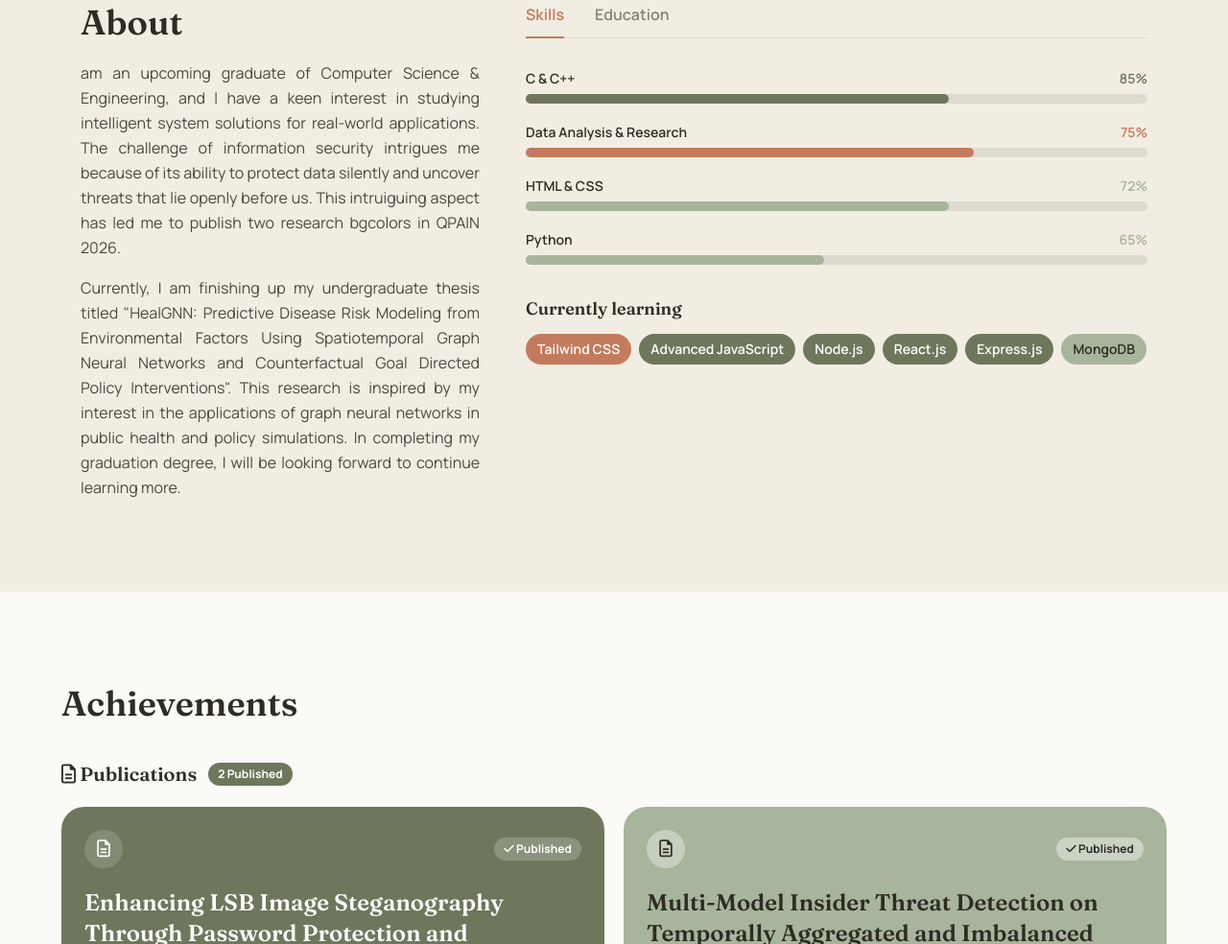
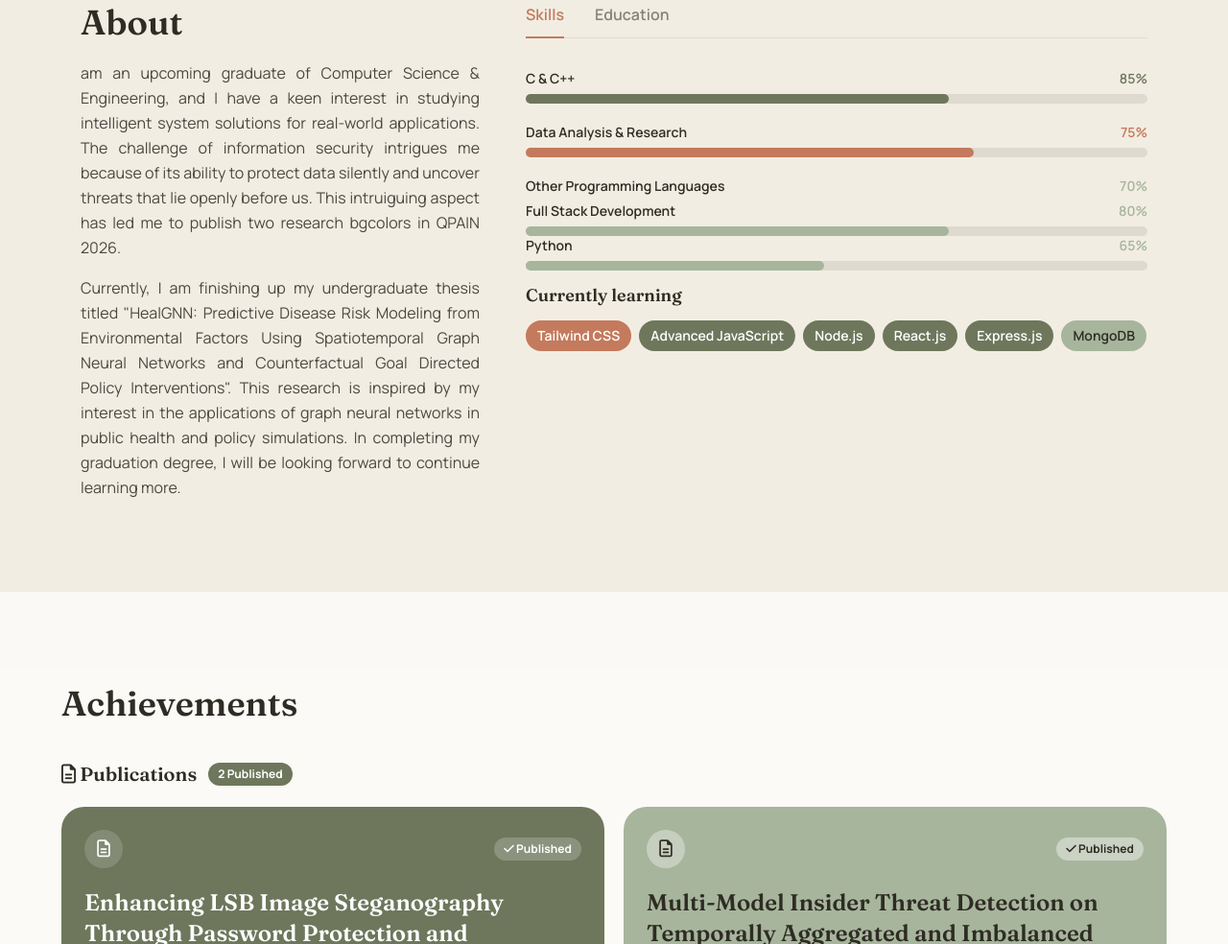
Before and after one commit to akhi-moon/portfolio, a plain HTML site: page index.html in a window 1280 px wide. Shown: the part 829-1813 px from the top of the page at 96% size. Drawn offline with nearby package versions, Linux system fonts and the light colour scheme.

Commit message:
Update index.html

```diff
--- a/index.html
+++ b/index.html
@@ -140,8 +140,14 @@
 
       <div>
         <div class="flex items-center justify-between mb-1.5">
-          <span class="font-semibold text-sm">HTML &amp; CSS</span>
-          <span class="font-semibold text-sm" style="color:var(--sage)">72%</span>
+          <span class="font-semibold text-sm">Other Programming Languages</span>
+          <span class="font-semibold text-sm" style="color:var(--sage)">70%</span>
+        </div>
+
+      <div>
+        <div class="flex items-center justify-between mb-1.5">
+          <span class="font-semibold text-sm">Full Stack Development</span>
+          <span class="font-semibold text-sm" style="color:var(--sage)">80%</span>
         </div>
         <div class="w-full h-2.5 rounded-full" style="background:#00000014">
           <div class="skillFill h-2.5 rounded-full" data-width="68" style="width:0%;background:var(--sage)"></div>
```
